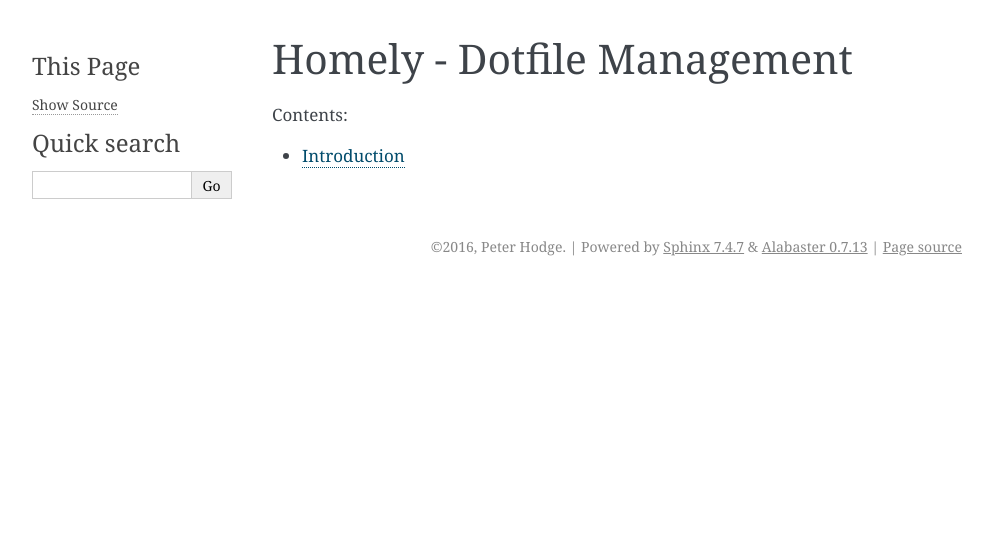
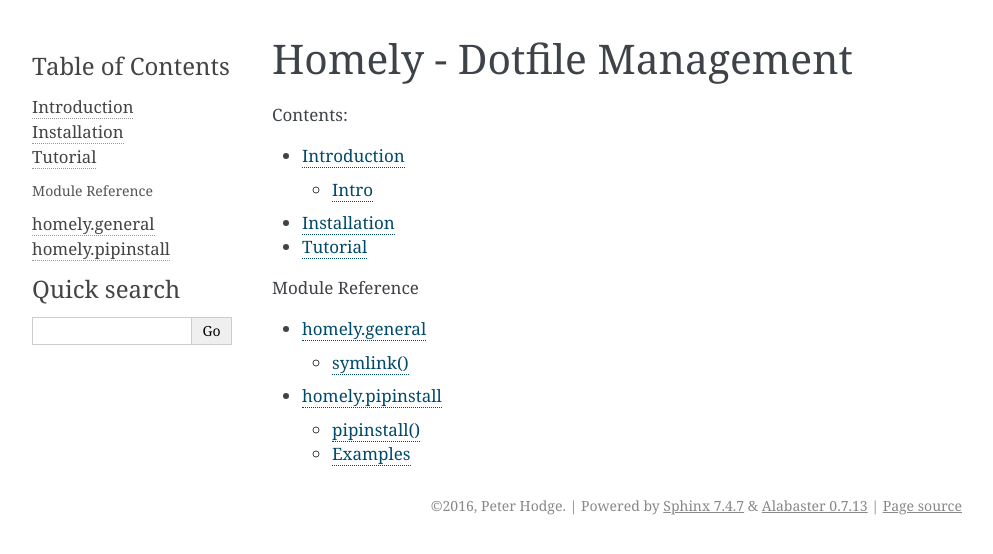
Before and after one commit to phodge/homely, a Sphinx documentation site: the page built from docs/index.rst, in a window 1280 px wide. Shown: the top 554 px of the page, without its empty margins (148-1141 px from the left). Built offline with Sphinx 7.4.7, drawn with Linux system fonts in a browser that asks for light colours; pages that are not in the unit, such as notebooks, are missing from menus.

Commit message:
docs: Get sidebar and TOC working

```diff
--- a/docs/conf.py
+++ b/docs/conf.py
@@ -178,7 +178,9 @@ html_static_path = ['_static']
 
 # Custom sidebar templates, maps document names to template names.
 #
-# html_sidebars = {}
+html_sidebars = {
+    "**": ["globaltoc.html", "searchbox.html"],
+}
 
 # Additional templates that should be rendered to pages, maps page names to
 # template names.
--- a/docs/index.rst
+++ b/docs/index.rst
@@ -9,10 +9,23 @@ Homely - Dotfile Management
 Contents:
 
 .. toctree::
-   :maxdepth: 1
+   :maxdepth: 3
 
    intro
-   pipinstall
+   installation
+   tutorial
+   advanced-tutorial
+
+.. toctree::
+   :maxdepth: 0
+   :name: reftoc
+   :caption: Module Reference
+
+   ref/general
+   ref/pipinstall
+.. ref/install
+   ref/ui
+   ref/powerline
 
 
 
```
